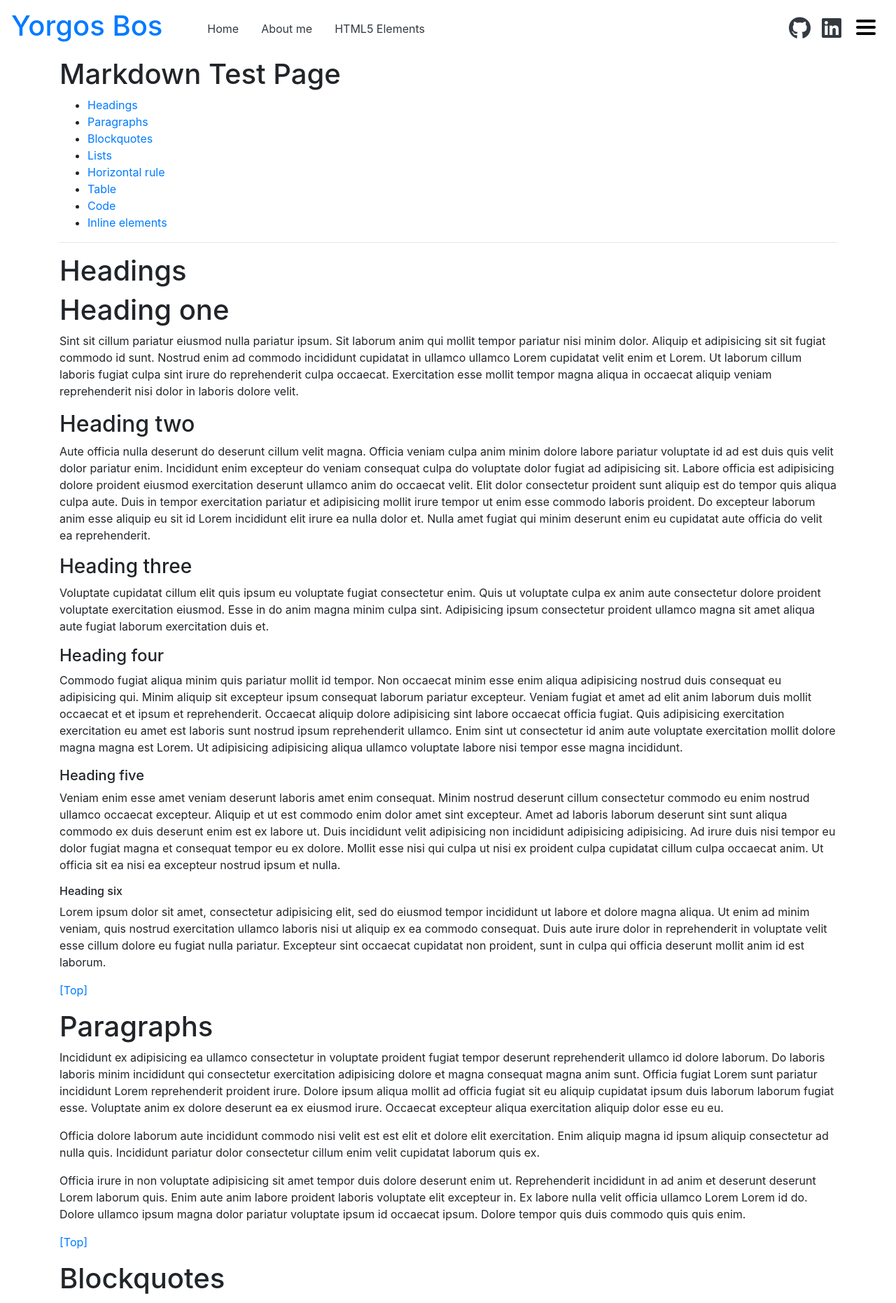
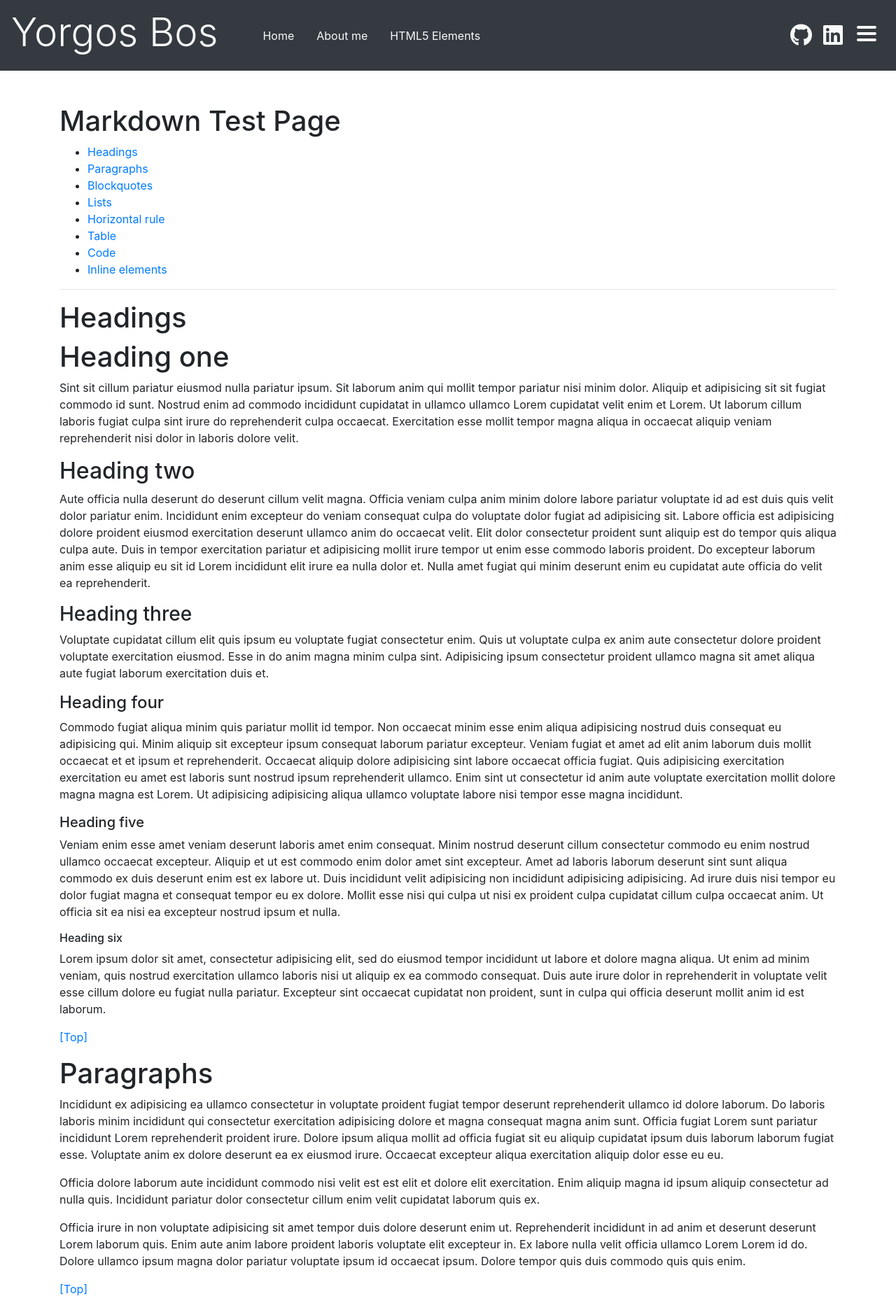
Before and after one commit to superpuffin/site, a Jekyll site: the page built from index.md, in a window 1280 px wide. Shown: the top 1862 px of the page at 70% size. Built offline with Jekyll 4.4.1, drawn with Linux system fonts in a browser that asks for light colours; nearby versions of some CDN libraries.

Commit message:
Modified navbar, added top margin

```diff
--- a/_includes/head.html
+++ b/_includes/head.html
@@ -110,5 +110,5 @@
         <link rel="stylesheet" href="{{ "/assets/css/code.css" | prepend: site.baseurl }}">
         <!-- Font Awesome -->
         <script src="https://kit.fontawesome.com/300f7dffe1.js"></script>
-        <script src="assets/js/main.min.js"></script>
+        <script src="assets/js/main.js"></script>
         </head>
--- a/_includes/nav.html
+++ b/_includes/nav.html
@@ -1,50 +1,48 @@
-    <header class="navbar text-dark">
+    <header class="navbar navbar-dark bg-dark">
 
-        <span class="navbar-brand text-reset">
-            <a clas="text-reset" href="/"><h1 class="">{{ site.title }}</h1></a>
+        <span class="navbar-brand text-light">
+            <a clas="text-reset text-light" href="/"><h1 class="text-light display-4">{{ site.title }}</h1></a>
         </span>
 
         <nav>
-            <ul class="nav text-reset">
+            <ul class="nav text-light">
                 {% assign pages = site.pages | sort:"menu_priority" %}
                 {% for p in pages %}
                     <li class="nav-item">
-                    <a class="nav-link text-reset" {% if p.url == page.url %}class="active"{% endif %} href="{{ p.url }}">{{ p.title }}</a>
+                    <a class="nav-link text-light" {% if p.url == page.url %}class="active"{% endif %} href="{{ p.url }}">{{ p.title }}</a>
                     </li>
                 {% endfor %}
             </ul>
         </nav>
 
-        <ul class="navbar-nav flex-row d-none ml-md-auto d-md-flex text-black">
+        <ul class="navbar-nav flex-row d-none ml-md-auto d-md-flex text-lightblack">
             {% if site.twitter_username != "" %}
             <li class="nav-item flex-fill">
-                <a class="nav-link text-reset p-2" href="{{ site.twitter_username | prepend: "https://twitter.com/" }}"><i class="fab fa-twitter fa-2x"></i></a>
+                <a class="nav-link text-light p-2" href="{{ site.twitter_username | prepend: "https://twitter.com/" }}"><i class="fab fa-twitter fa-2x"></i></a>
             </li>
             {% endif %}
             {% if site.facebook != "" %}
             <li class="nav-item flex-fill">
-                <a class="nav-link text-reset p-2" href="{{ site.facebook }}"><i class="fab fa-facebook-square fa-2x"></i></a>
+                <a class="nav-link text-light p-2" href="{{ site.facebook }}"><i class="fab fa-facebook-square fa-2x"></i></a>
             </li>
             {% endif %}
             {% if site.github_username != "" %}
             <li class="nav-item flex-fill">
-                <a class="nav-link text-reset p-2" href="{{ site.github_username | prepend: "https://github.com/" }}" rel="noopener noreferrer"><i class="fab fa-github fa-2x"></i></a>
+                <a class="nav-link text-light p-2" href="{{ site.github_username | prepend: "https://github.com/" }}" rel="noopener noreferrer"><i class="fab fa-github fa-2x"></i></a>
             </li>
             {% endif %}
             {% if site.linkedin != "" %}
             <li class="nav-item flex-fill">
-                <a class="nav-link text-reset p-2" href="{{ site.linkedin }}" rel="noopener noreferrer"><i class="fab fa-linkedin fa-2x"></i></a>
+                <a class="nav-link text-light p-2" href="{{ site.linkedin }}" rel="noopener noreferrer"><i class="fab fa-linkedin fa-2x"></i></a>
             </li>
             {% endif %}
 
         </ul>
 
-        <div></div>
-
         <div class="hamburger_menu navbar-toggler justify-content-end">
-            <div class="hamburger_line"></div>
-            <div class="hamburger_line"></div>
-            <div class="hamburger_line"></div>
+            <div class="hamburger_line bg-light"></div>
+            <div class="hamburger_line bg-light"></div>
+            <div class="hamburger_line bg-light"></div>
         </div>
 
     </header>
--- a/_layouts/default.html
+++ b/_layouts/default.html
@@ -1,7 +1,7 @@
 {% include head.html %}
 {% include nav.html %}
 
-<main class="container">
+<main class="container mt-5">
 {{ content }}
 </main>
 
--- a/_sass/_main.scss
+++ b/_sass/_main.scss
@@ -4,10 +4,11 @@
     // right: 30px;
     cursor: pointer;
     z-index: 3000;
+    border: none!important;
 
 
     .hamburger_line {
-        background: $secondary;
+        // background: $secondary;
         height: 4px;
         width: 28px;
         margin: 0 0 5px 0;
@@ -43,3 +44,14 @@ main img {
     max-width: 100%;
     height: auto;
 }
+
+header {
+
+    a:hover, .text-light {
+        color: #f8f9fa!important;
+    }
+
+    .nav-item:hover {
+        text-decoration: underline;
+    }
+}
```
